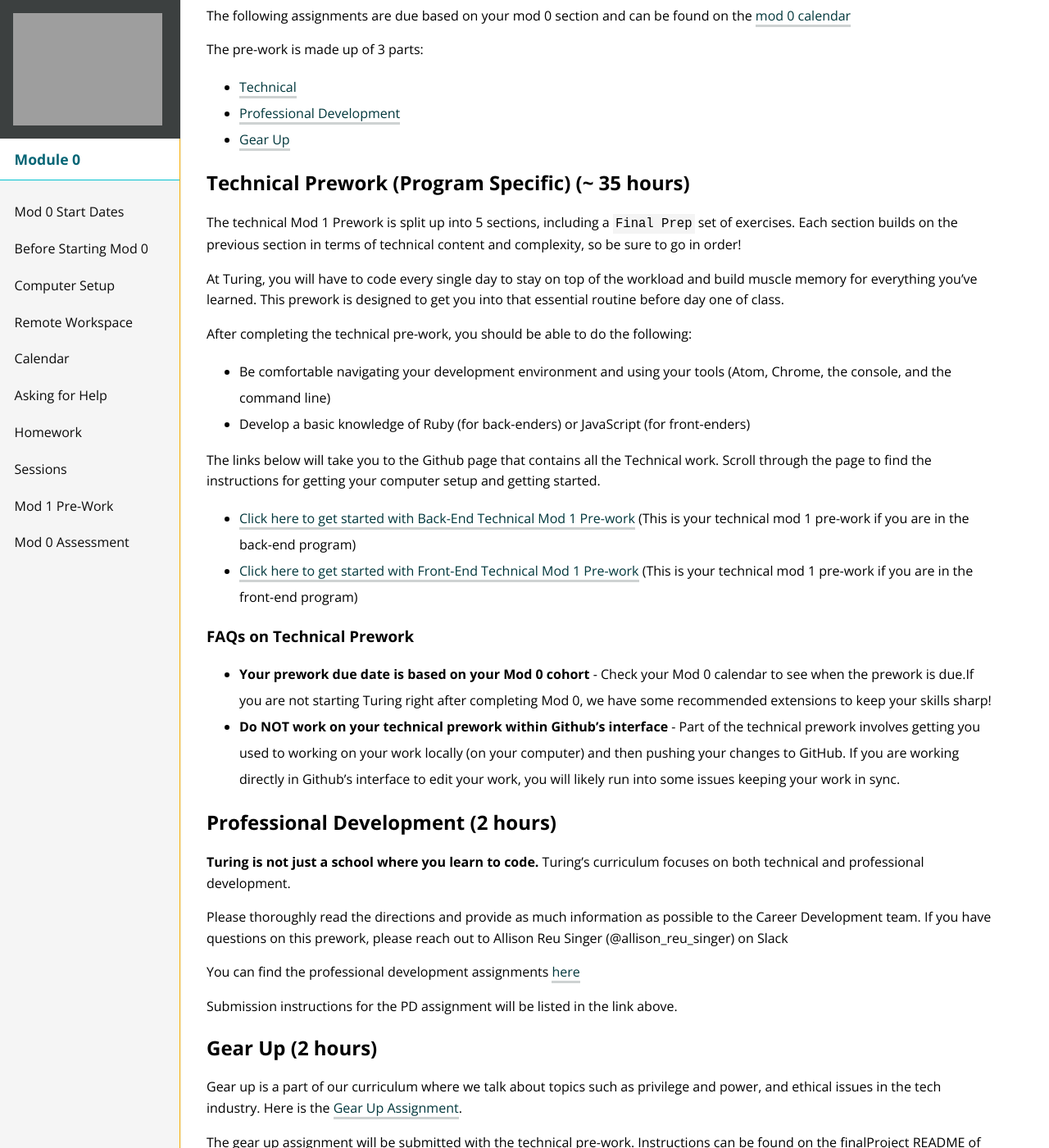
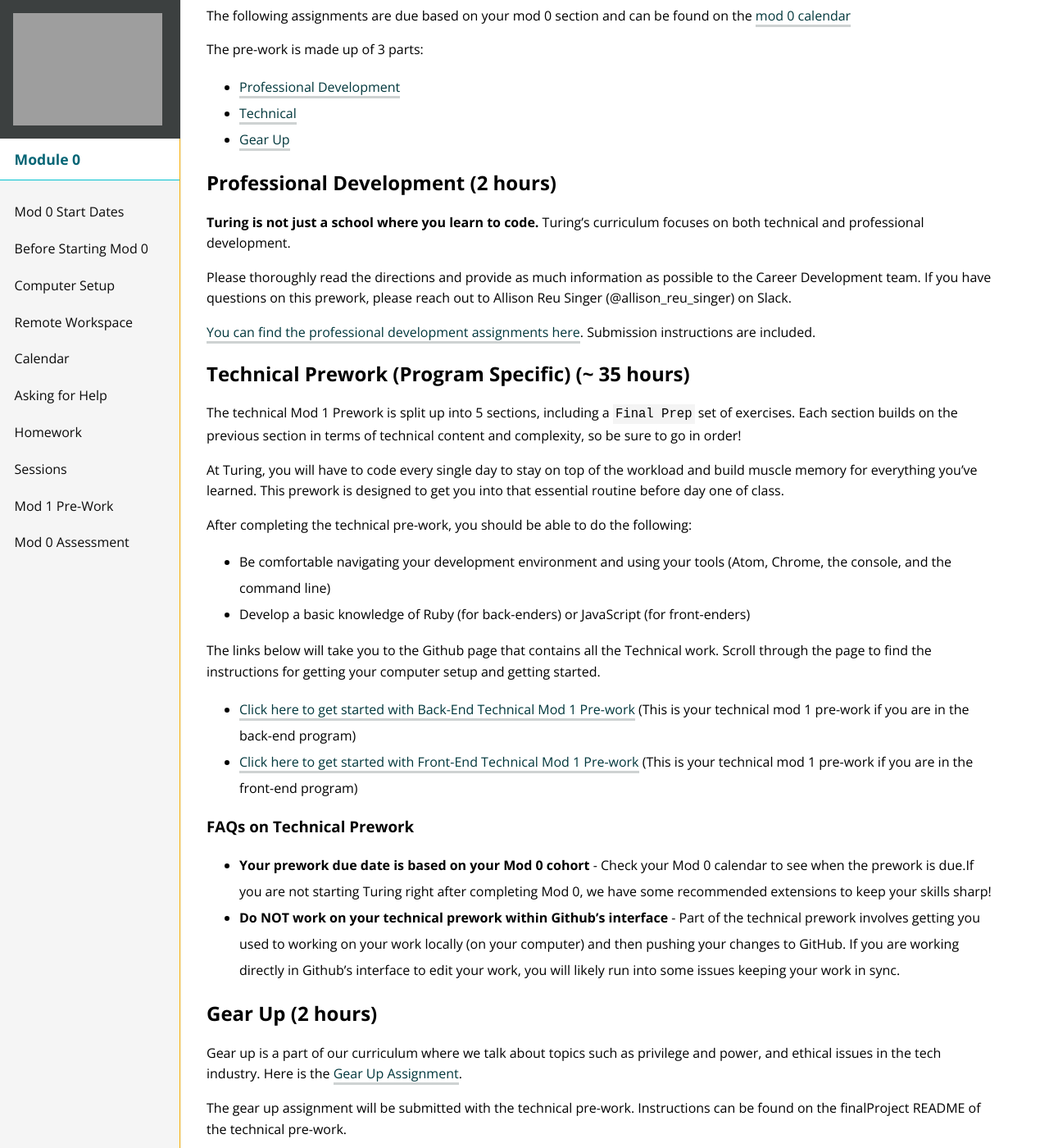
Before and after one commit to turingschool/mod-0-curriculum, a Jekyll site: the page built from prework/index.md, in a window 1280 px wide and 1400 px high, scrolled down 406 px. Shown: the whole window at 82% size. Built offline with Jekyll 4.4.1, drawn with Linux system fonts in a browser that asks for light colours; nearby versions of some CDN libraries; some of the changed lines change nothing that is shown.

Commit message:
Update index.md

```diff
--- a/prework/index.md
+++ b/prework/index.md
@@ -14,9 +14,17 @@
 The following assignments are due based on your mod 0 section and can be found on the [mod 0 calendar]({{ site.baseurl }}/calendar)
 
 The pre-work is made up of 3 parts:
+* [Professional Development]({{ site.baseurl }}#professional-dev)
 * [Technical]({{ site.baseurl }}#technical)
-* [Professional Development]({{ site.baseurl }}#professional-dev)
 * [Gear Up]({{ site.baseurl }}#gear-up)
+
+## Professional Development (2 hours)
+
+**Turing is not just a school where you learn to code.** Turing's curriculum focuses on both technical and professional development.
+
+Please thoroughly read the directions and provide as much information as possible to the Career Development team. If you have questions on this prework, please reach out to Allison Reu Singer (@allison_reu_singer) on Slack.
+
+[You can find the professional development assignments here](https://careerdev.turing.edu/module-1-prework/index). Submission instructions are included.
 
 ## Technical Prework (Program Specific) (~ 35 hours)
 
@@ -39,16 +47,6 @@
 - **Your prework due date is based on your Mod 0 cohort** - Check your Mod 0 calendar to see when the prework is due.If you are not starting Turing right after completing Mod 0, we have some recommended extensions to keep your skills sharp!
 - **Do NOT work on your technical prework within Github's interface** - Part of the technical prework involves getting you used to working on your work locally (on your computer) and then pushing your changes to GitHub. If you are working directly in Github's interface to edit your work, you will likely run into some issues keeping your work in sync.
 
-## Professional Development (2 hours)
-
-**Turing is not just a school where you learn to code.** Turing's curriculum focuses on both technical and professional development.
-
-Please thoroughly read the directions and provide as much information as possible to the Career Development team. If you have questions on this prework, please reach out to Allison Reu Singer (@allison_reu_singer) on Slack
-
-You can find the professional development assignments [here](https://careerdev.turing.edu/module-1-prework/index)
-
-Submission instructions for the PD assignment will be listed in the link above.
-
 ## Gear Up (2 hours)
 
 Gear up is a part of our curriculum where we talk about topics such as privilege and power, and ethical issues in the tech industry. Here is the [Gear Up Assignment](https://github.com/turingschool/gear-up/blob/main/m0/Intro.To.GearUp.md).
```
